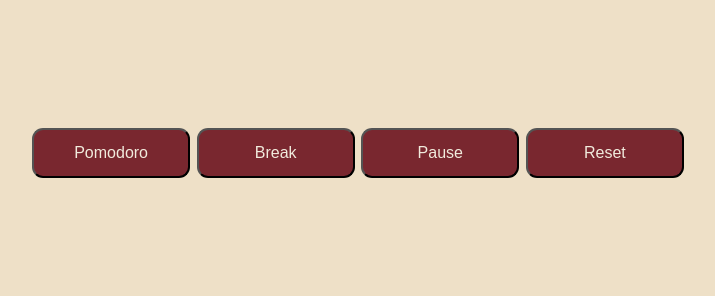
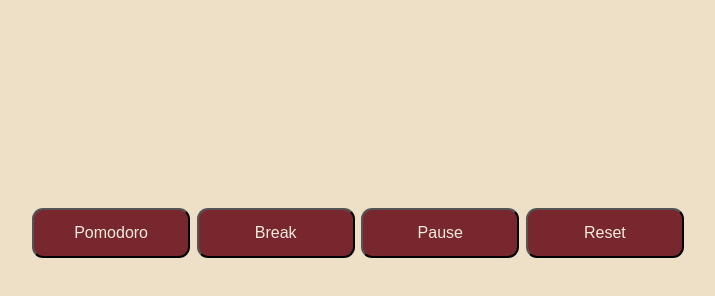
Before and after one commit to nwthomas/PomPom, a plain HTML site: page index.html in a window 1280 px wide. Shown: the part 272-568 px from the top of the page, without its empty margins (282-997 px from the left). Drawn offline with Linux system fonts and the light colour scheme.

```diff
--- a/less/home-page.less
+++ b/less/home-page.less
@@ -19,12 +19,13 @@ main {
   }
 
   .home__buttons {
-    margin-top: 20vh;
+    margin-top: 30vh;
     width: 100%;
     .center(row, center, flex-start, wrap);
 
     .btn {
       .btn-template();
+      cursor: pointer;
       font-weight: 500;
       margin: 0 0.3%;
       width: 158px;
```
Also changed, not shown: css/index.css, 1 other file.
